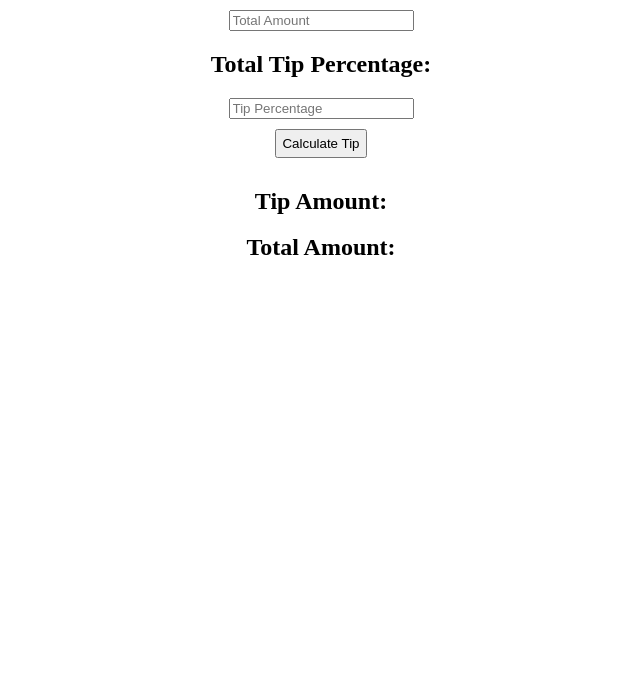
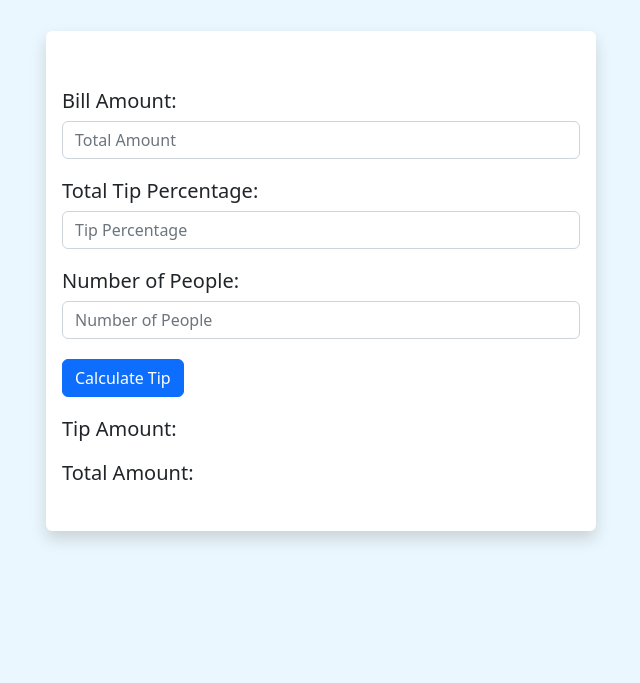
Before and after one commit to LuciaMGil/tip-calculator, a plain HTML site: page index.html in a window 1280 px wide. Shown: the part 117-800 px from the top of the page, without its empty margins (319-959 px from the left). Drawn offline with nearby package versions, Linux system fonts and the light colour scheme.

Commit message:
Added styling with bootstrap and added ability to split bill

```diff
--- a/index.html
+++ b/index.html
@@ -5,24 +5,32 @@
     <meta http-equiv="X-UA-Compatible" content="IE=edge">
     <meta name="viewport" content="width=device-width, initial-scale=1.0">
     <script src="https://code.jquery.com/jquery-3.6.0.js" integrity="sha256-H+K7U5CnXl1h5ywQfKtSj8PCmoN9aaq30gDh27Xc0jk=" crossorigin="anonymous"></script>
+    <!-- CSS only -->
+<link href="https://cdn.jsdelivr.net/npm/bootstrap@5.2.0-beta1/dist/css/bootstrap.min.css" rel="stylesheet" integrity="sha384-0evHe/X+R7YkIZDRvuzKMRqM+OrBnVFBL6DOitfPri4tjfHxaWutUpFmBp4vmVor" crossorigin="anonymous">
     <link rel="stylesheet" href="./style.css">
     <title>Tip Calculator</title>
 </head>
 <body>
-    <div class="container">
+    <header>
         <h1>Tip Calculator</h1>
-        <h2>Bill Amount:</h2>
+    </header>
+    <div class="container card-body rounded shadow p-3 mb-5 bg-white rounded">
+
+        <h3>Bill Amount:</h3>
         <form id="form">
-            <input placeholder="Total Amount" id="total" />
-            <h2>Total Tip Percentage:</h2>
-            <input placeholder="Tip Percentage" id="tipPercent"/>
-            <br>
-            <button type="button" id="submit">Calculate Tip</button>
+            <input class="form-control input-sm" placeholder="Total Amount" id="total" type="number" />
+            <h3>Total Tip Percentage:</h3>
+            <input class="form-control input-sm" placeholder="Tip Percentage" id="tipPercent" type="number" />
+            <h3>
+            Number of People:
+            </h3>
+        <input class="form-control input-sm" placeholder="Number of People" id="splitTotal" type="number" />
+            <button class="btn btn-primary" type="button" id="submit">Calculate Tip</button>
         </form>
 
     <div>
-        <h2>Tip Amount: <span id="tip-amount"></span></h2>
-        <h2>Total Amount: <span id="totalAmount"></span></h2>
+        <h3>Tip Amount: <span id="tip-amount"></span></h3>
+        <h3>Total Amount: <span id="totalAmount"></span></h3>
     </div>
     </div>
     <script src="./script.js"></script>
--- a/script.js
+++ b/script.js
@@ -1,23 +1,29 @@
 var tipPercent = $("#tipPercent");
 var total = $("#total");
 var submitBtn = $("#submit");
+var splitTotal = $("#splitTotal");
 
 // When button
 submitBtn.on('click', function(){
+    // Changes button color on click
+    $(this).addClass("buttonColor");
     // Gather the value for the total bill
     var billVal = total.val();
     // Gather the value for the tip percentage
     var tipPercentVal =  tipPercent.val();
-     // Calculates and stores the value of the tip amount
+    // Gather the value for the number of people, if no input, set  value to 1
+    var splitNum = splitTotal.val() || 1;
+
+    // Calculates and stores the value of the tip amount
     var tipAmountVal = billVal*(tipPercentVal/100);
+
     // Calculates and stores the total bill amount using parseFloat to add the values together
-    var totalBillVal = parseFloat(billVal) + parseFloat(tipAmountVal);
+    var totalBillVal = (parseFloat(billVal) + parseFloat(tipAmountVal))/splitNum;
 
      // Displays tip amount on the screen as a number with two decimals
-    var tipamount = $("#tip-amount").text((tipAmountVal.toFixed(2)));
+    var tipamount = $("#tip-amount").text("$" + (tipAmountVal.toFixed(2)));
 
     // Displays total bill amount on the screen as a number with two decimals
-    var totalBill = $("#totalAmount").text(totalBillVal.toFixed(2));
-
+    var totalBill = $("#totalAmount").text("$" +totalBillVal.toFixed(2));
 
 })
--- a/style.css
+++ b/style.css
@@ -1,8 +1,29 @@
+body {
+    background-color: rgba(195, 231, 252, 0.332);
+}
 .container {
+    width: 550px;
+    height: 500px;
+    align-content: center;
+    background-color: white;
+    padding: 30px 0px 30px 90px;
+}
+header {
     text-align: center;
+    margin: 50px;
 }
 
-button {
-    margin: 10px;
-    padding: 5px;
+h3 {
+    font-size: 20px;
+    margin-top: 20px;
 }
+.btn-primary {
+
+    align-content: center;
+    margin-top: 20px;
+}
+
+.buttonColor {
+    background-color: rgba(135, 135, 132, 0.951);
+    border-color: rgba(135, 135, 132, 0.951);
+}
```
